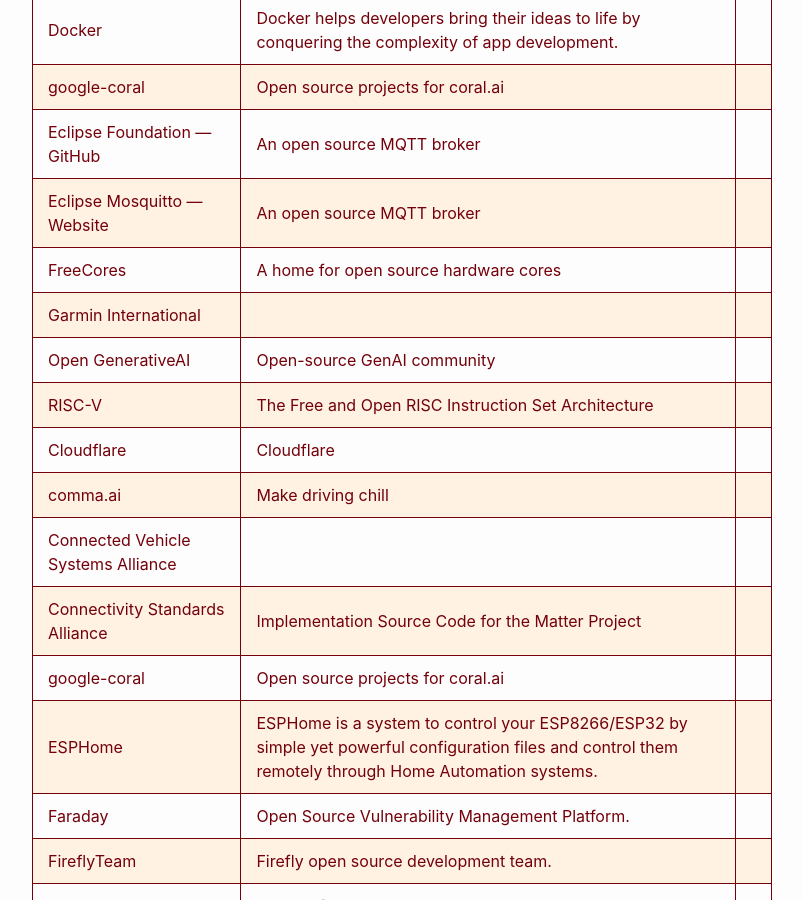
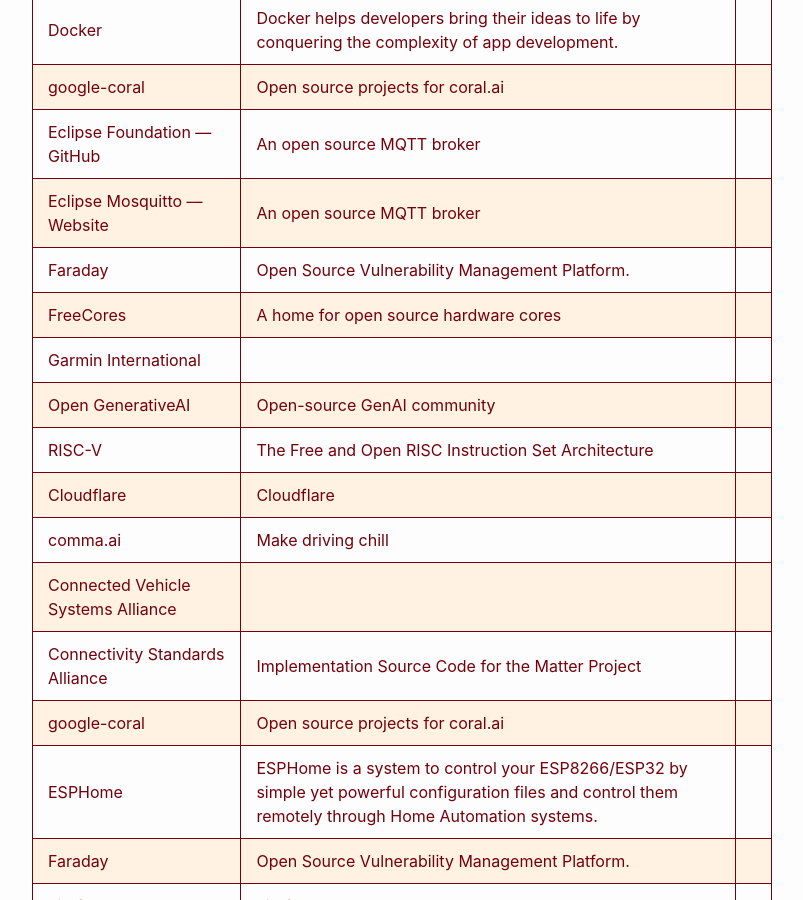
Before and after one commit to RalphHightower/RalphHightower, a Jekyll site: the page built from ReferencesGitHub.md, in a window 1280 px wide and 900 px high, scrolled down 5704 px. Shown: the whole window, without its empty margins (238-1041 px from the left). Built offline with Jekyll 4.4.1, drawn with Linux system fonts in a browser that asks for light colours; our own code applies the rules of GitHub Pages for plain Markdown files.

Commit message:
[docs](doc): ReferencesGitHub(extended description)

```diff
--- a/References.md
+++ b/ReferencesGitHub.md
@@ -87,6 +87,7 @@
 | [google-coral](https://github.com/google-coral ) | Open source projects for [coral.ai](https:://coral.ai) |
 | [Eclipse Foundation — GitHub](https://github.com/eclipse ) | An open source MQTT broker |
 | [Eclipse Mosquitto — Website](https://mosquitto.org/ ) | An open source MQTT broker |
+| [Faraday](https://github.com/infobyte ) | Open Source Vulnerability Management Platform. |
 | [FreeCores](https://github.com/freecores ) | A home for open source hardware cores |
 | [Garmin International](https://github.com/garmin ) ||
 | [Open GenerativeAI](https://github.com/OpenGenerativeAI ) | Open-source GenAI community |
```
